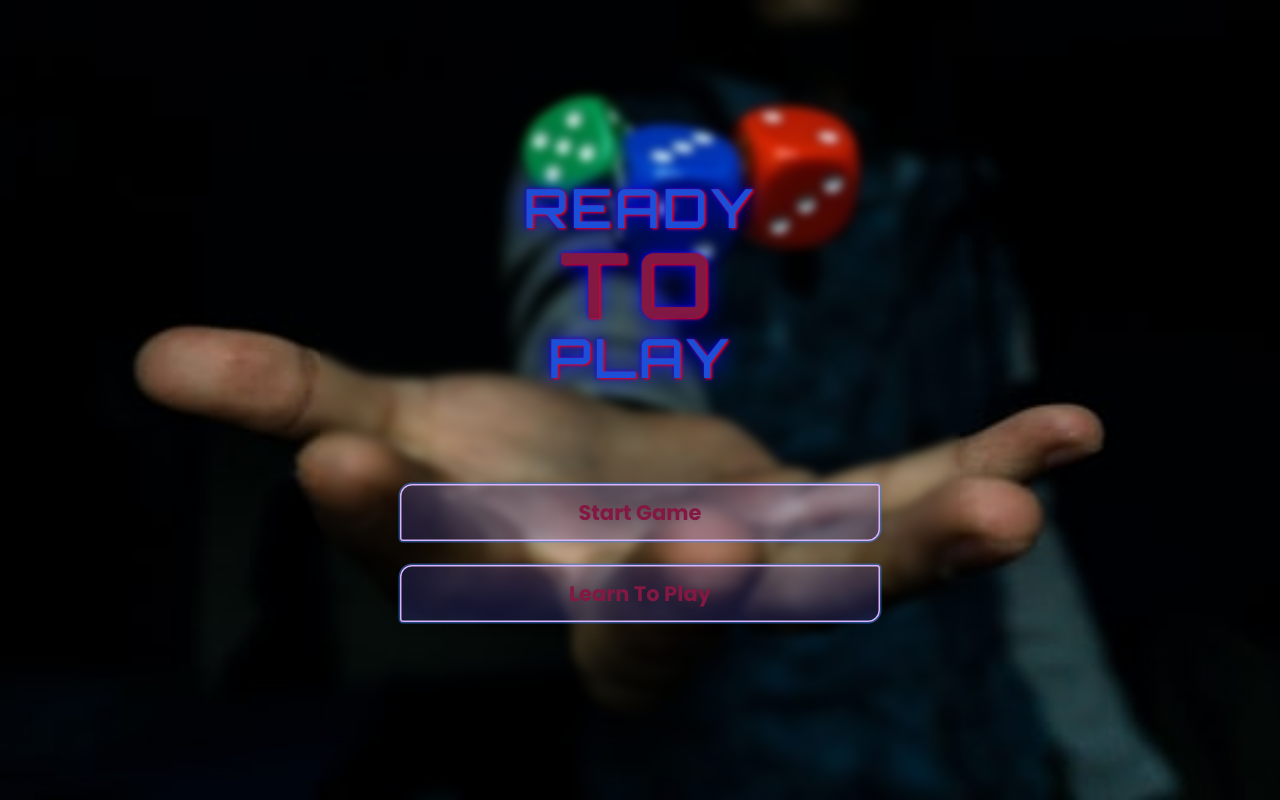
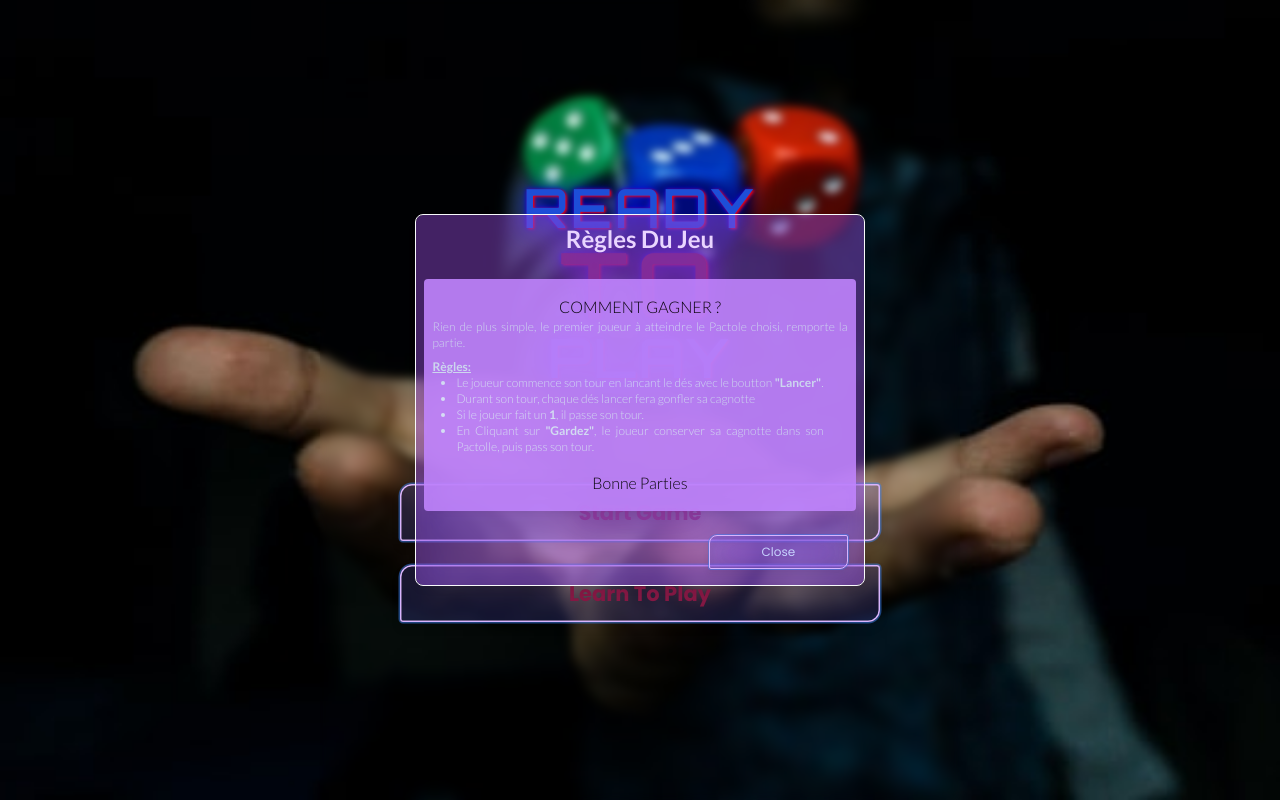
Before and after one commit to clsdjo30/Studi-GDW-Eval-2-Boost-a-webSite-with-javascript, a website: page index.html in a window 1280 px wide. Both pictures are taken after a click on the button "Learn To Play". Drawn offline with Linux system fonts and the light colour scheme; a web font is replaced by a local one.

Commit message:
Add modalShowRule.js with toogle function - Complete README.md

```diff
--- a/index.html
+++ b/index.html
@@ -155,8 +155,12 @@
                     </div>
                     <!--footer-->
                     <div class="flex items-center justify-end space-x-2 p-4 ">
-                        <button class="game-btn w-1/3 text-xs" type="button" onclick="toggleModalRule('rule-display')">
-                            close
+                        <button
+                        class="game-btn w-1/3 text-xs"
+                        type="button"
+                        onclick="toggleModalRule('rule-display')"
+                        >
+                            Close
                         </button>
 
                     </div>
@@ -192,6 +196,7 @@
             </section>
         </main>
 
-
+       <!--LOAD JS FILES-->
+       <script src="./dist/js/modalShowRules.js"></script>
     </body>
 </html>
```
Also changed, not shown: README.md, dist/js/modalShowRules.js (added).
